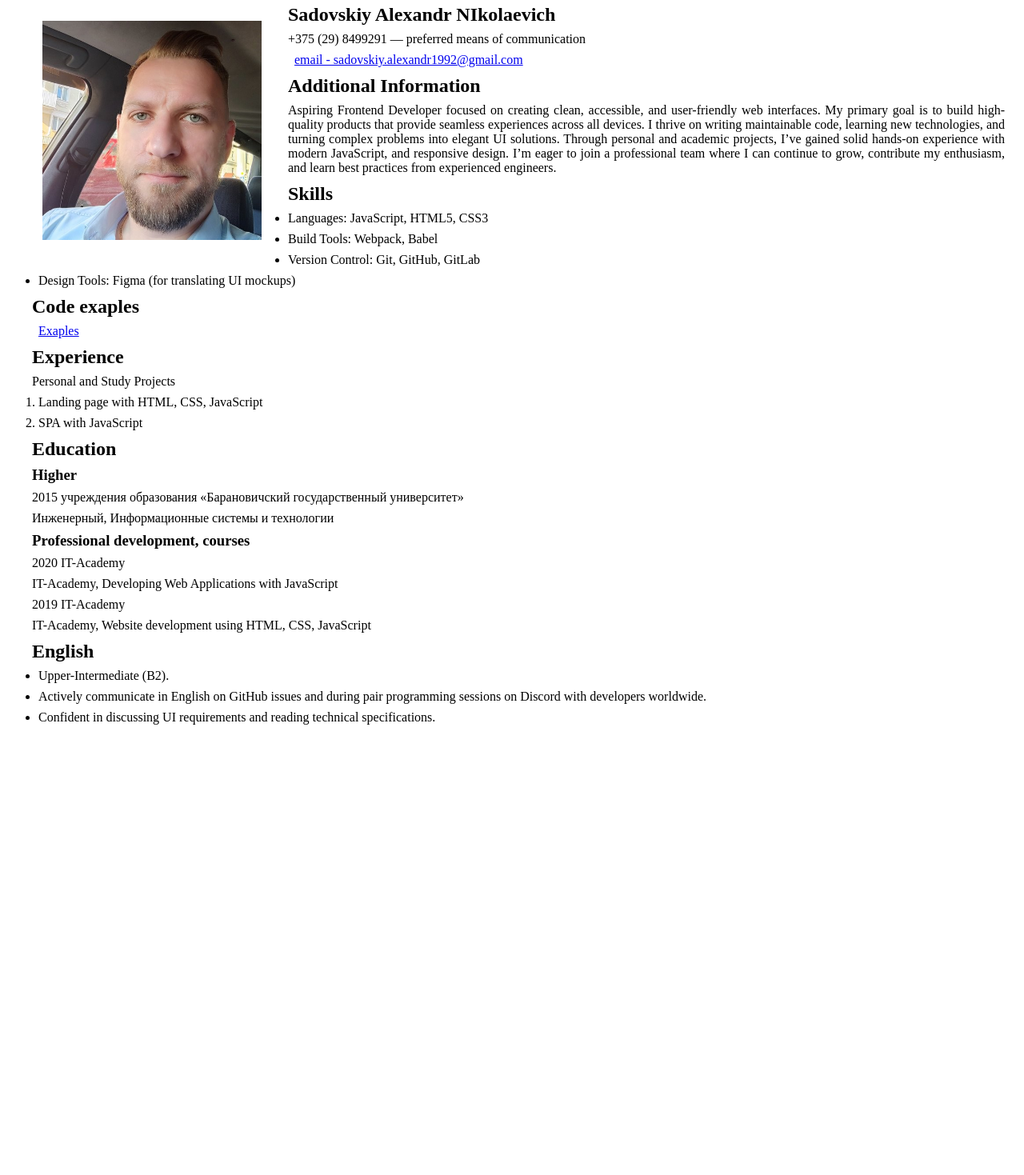
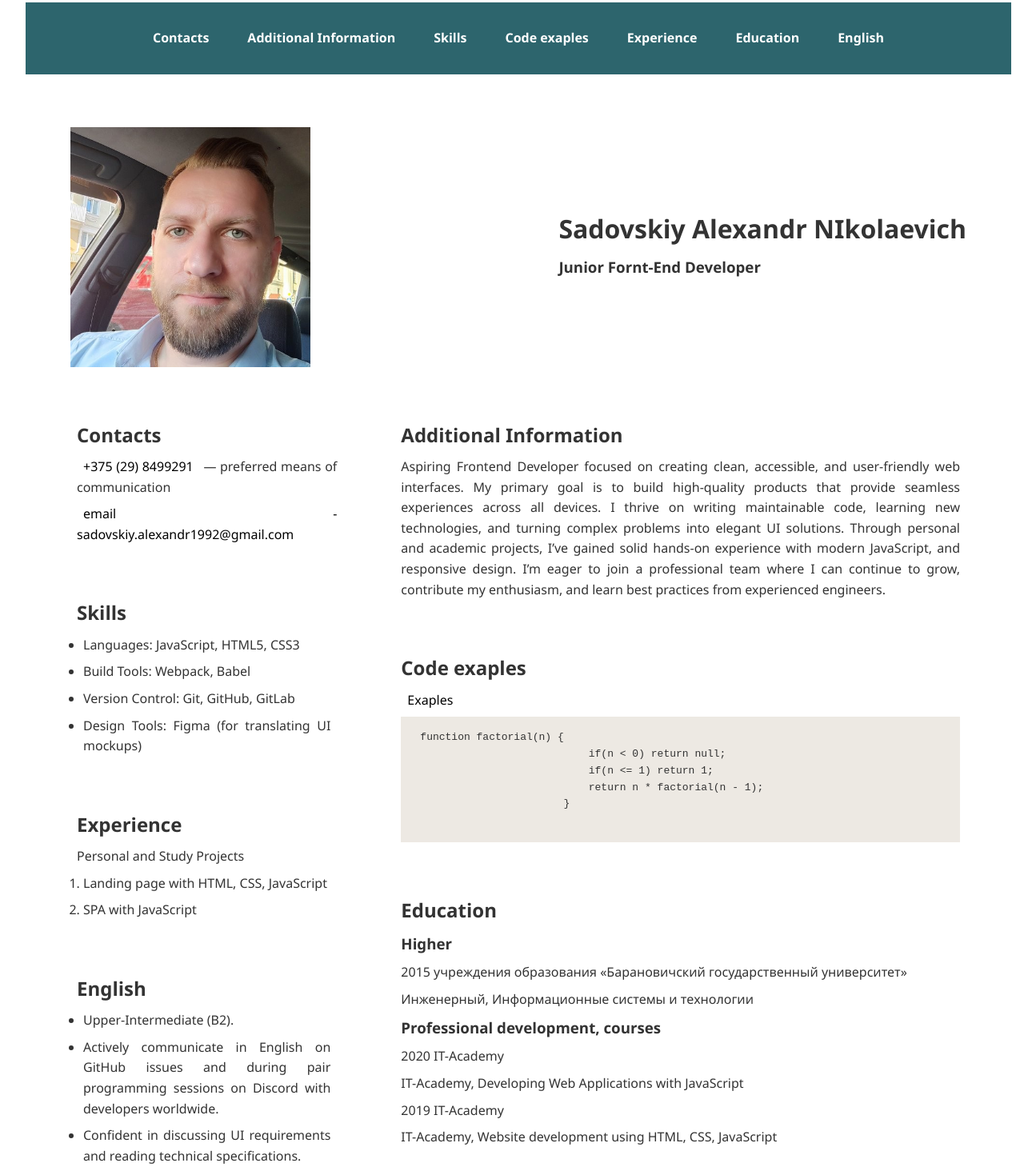
Before and after one commit to Spit123/rsschool-cv, a plain HTML site: page index.html in a window 1280 px wide. Shown: the part 13-1482 px from the top of the page at 80% size. Before the commit the page ends 935 px from the top, so only its background shows below. Drawn offline with Linux system fonts and the light colour scheme.

Commit message:
refactor: refactor HTML and CSS file

```diff
--- a/index.html
+++ b/index.html
@@ -6,23 +6,35 @@
 </head>
 <body>
     <div class="wrapper">
+        <header>
+            <nav class="menu">
+                <ul>
+                    <li><a href="#Contacts">Contacts</a></li>
+                    <li><a href="#Additional">Additional Information</a></li>
+                    <li><a href="#Skills">Skills</a></li>
+                    <li><a href="#Code">Code exaples</a></li>
+                    <li><a href="#Experience">Experience</a></li>
+                    <li><a href="#Education">Education</a></li>
+                    <li><a href="#English">English</a></li>
+                </ul>
+            </nav>
+        </header>
+        <main>
             <section class="main-info">
                 <div class="photo"><img src="img/photo.jpg" alt="photo"></div>
                 <div class="info">
                     <h1>Sadovskiy Alexandr NIkolaevich</h1>
-                <p>+375 (29) 8499291 — preferred means of communication</p>
-                <p><a href="mailto:sadovskiy.alexandr1992@gmail.com">email - sadovskiy.alexandr1992@gmail.com</a></p>
+                    <h3>Junior Fornt-End Developer</h3>
                 </div>
             </section>
-        <section class="Additional Information">
-            <h2>Additional Information</h2>
-            <p>Aspiring Frontend Developer focused on creating clean, accessible, and user-friendly web interfaces.
-                My primary goal is to build high-quality products that provide seamless experiences across all devices.
-                I thrive on writing maintainable code, learning new technologies, and turning complex problems into elegant UI solutions.
-                Through personal and academic projects, I’ve gained solid hands-on experience with modern JavaScript, and responsive design.
-                I’m eager to join a professional team where I can continue to grow, contribute my enthusiasm, and learn best practices from experienced engineers.</p>
+            <section class="grid">
+                <div class="left-column">
+                    <section class="Contacts" id="Contacts">
+                        <h2>Contacts</h2>
+                        <p><a href="tel:+375298499291">+375 (29) 8499291</a> — preferred means of communication</p>
+                        <p><a href="mailto:sadovskiy.alexandr1992@gmail.com">email - sadovskiy.alexandr1992@gmail.com</a></p>
                     </section>
-        <section class="Skills">
+                    <section class="Skills" id="Skills">
                         <h2>Skills</h2>
                         <ul>
                             <li>Languages: JavaScript, HTML5, CSS3</li>
@@ -31,11 +43,7 @@
                             <li>Design Tools: Figma (for translating UI mockups)</li>
                         </ul>
                     </section>
-        <section class="Code exaples">
-            <h2>Code exaples</h2>
-            <p><a href="https://github.com/Spit123/rsschool-cv/">Exaples</a></p>
-        </section>
-        <section class="Experience">
+                    <section class="Experience" id="Experience">
                         <h2>Experience</h2>
                         <p>Personal and Study Projects</p>
                         <ol>
@@ -43,7 +51,35 @@
                             <li>SPA with JavaScript</li>
                         </ol>
                     </section>
-        <section class="Education">
+                    <section class="English" id="English">
+                        <h2>English</h2>
+                        <ul>
+                            <li>Upper-Intermediate (B2).</li>
+                            <li>Actively communicate in English on GitHub issues and during pair programming sessions on Discord with developers worldwide.</li>
+                            <li>Confident in discussing UI requirements and reading technical specifications.</li>
+                        </ul>
+                    </section>
+                </div>
+                <div class="right-column">
+                    <section class="Additional Information" id="Additional">
+                        <h2>Additional Information</h2>
+                        <p>Aspiring Frontend Developer focused on creating clean, accessible, and user-friendly web interfaces.
+                            My primary goal is to build high-quality products that provide seamless experiences across all devices.
+                            I thrive on writing maintainable code, learning new technologies, and turning complex problems into elegant UI solutions.
+                            Through personal and academic projects, I’ve gained solid hands-on experience with modern JavaScript, and responsive design.
+                            I’m eager to join a professional team where I can continue to grow, contribute my enthusiasm, and learn best practices from experienced engineers.</p>
+                    </section>
+                    <section class="Code exaples" id="Code">
+                        <h2>Code exaples</h2>
+                        <p><a href="https://github.com/Spit123/rsschool-cv/">Exaples</a></p>
+                        <pre><code>function factorial(n) {
+                            if(n &lt; 0) return null;
+                            if(n &lt;= 1) return 1;
+                            return n * factorial(n - 1);
+                        }
+                        </code></pre>
+                    </section>
+                    <section class="Education" id="Education">
                         <h2>Education</h2>
                         <h3>Higher</h3>
                             <p>2015	учреждения образования «Барановичский государственный университет»</p>
@@ -54,14 +90,20 @@
                             <p>2019	IT-Academy</p>
                             <p>IT-Academy, Website development using HTML, CSS, JavaScript</p>
                     </section>
-        <section class="English">
-            <h2>English</h2>
-            <ul>
-                <li>Upper-Intermediate (B2).</li>
-                <li>Actively communicate in English on GitHub issues and during pair programming sessions on Discord with developers worldwide.</li>
-                <li>Confident in discussing UI requirements and reading technical specifications.</li>
-            </ul>
+                </div>
             </section>
+        </main>
+        <footer>
+            <div class="github">
+                <a href="https://github.com/Spit123/rsschool-cv/">
+                    <p></p>&copy; 2025 Spit123</p>
+                </a></div>
+            <div class="rsschool">
+                <a href="https://rs.school/">
+                    <img src="/img/rss-logo.svg" alt="RSSchool" class="RSScholl-logo">
+                </a>
+            </div>
+        </footer>
     </div>
 </body>
 </html>
--- a/style.css
+++ b/style.css
@@ -9,21 +9,115 @@ body {
     width: 100%;
 	height: 100%;
 	min-height: 100%;
-	position: relative;
-    overflow: hidden;
+    font-family: 'Segoe UI', Tahoma, Geneva, Verdana, sans-serif;
+    color: #333;
+    background: #fff;
+    line-height: 1.6;
+}
+header, footer {
+    background: #2d656d;
+    padding: 1rem;
+}
+.menu ul {
+    list-style: none;
+    display: flex;
+    justify-content: center;
+    gap: 1rem;
+}
+.menu a {
+    text-decoration: none;
+    color: #fff;
+    font-weight: bold;
+    transition: color 0.3s, border-bottom 0.3s;
+}
+
+.menu a:hover {
+    color: #d41d35;
+    border-bottom: 2px solid #d1e0d2;
+}
+
+a {
+    color: #000;
+    text-decoration: none;
+    transition: color 0.3s, border-bottom 0.3s;
+}
+
+a:hover {
+    color: #ff0000;
+    border-bottom: 1px solid #ff0000;
+}
+main {
+    padding: 2rem;
+}
+.grid {
+    display: grid;
+    grid-template-columns: 1fr 2fr;
+    gap: 2rem;
+}
+
+.left-column, .right-column {
+    display: flex;
+    flex-direction: column;
+    gap: 2rem;
+}
+section {
+    margin-top: 10px;
+}
+.main-info {
+    display: flex;
+    align-items: center;
+    flex-direction: row;
+    margin-bottom: 2rem;
+    justify-content: space-between;
 }
 .photo {
-    display: flex;
     width: 300px;
     height: 300px;
-    float: left;
-    margin-right: 20px;
-    padding: 5px;
+    margin-bottom: 1rem;
 }
 .photo img {
     width: 100%;
 }
+.info h1 {
+    font-size: 2rem;
+    margin-bottom: 0.5rem;
+}
 
-section {
-    margin-top: 10px;
+pre {
+    background: #ede9e3;
+    padding: 1rem;
+    overflow-x: auto;
 }
+footer {
+    position: relative;
+    display: flex;
+    justify-content:space-between;
+    align-items: center;
+    height: 100px;
+}
+footer a:hover {
+    border-bottom: none;
+}
+.github {
+    color: #fff;
+    display: flex;
+    /*position: absolute;
+    left: 0;
+    top: 20px;*/
+}
+.github a {
+    color: #fff;
+}
+.rsschool {
+    width: 70px;
+    height: 70px;
+    transform: translateY(-10px);
+    /*display: flex;
+    position: absolute;
+    right: 0;
+    top: 0;*/
+}
+.RSScholl-logo {
+    width: 100%;
+    height: 100%;
+}
```
Also changed, not shown: img/rss-logo.svg (added). Lines whose indentation alone changed are shown as unchanged.
